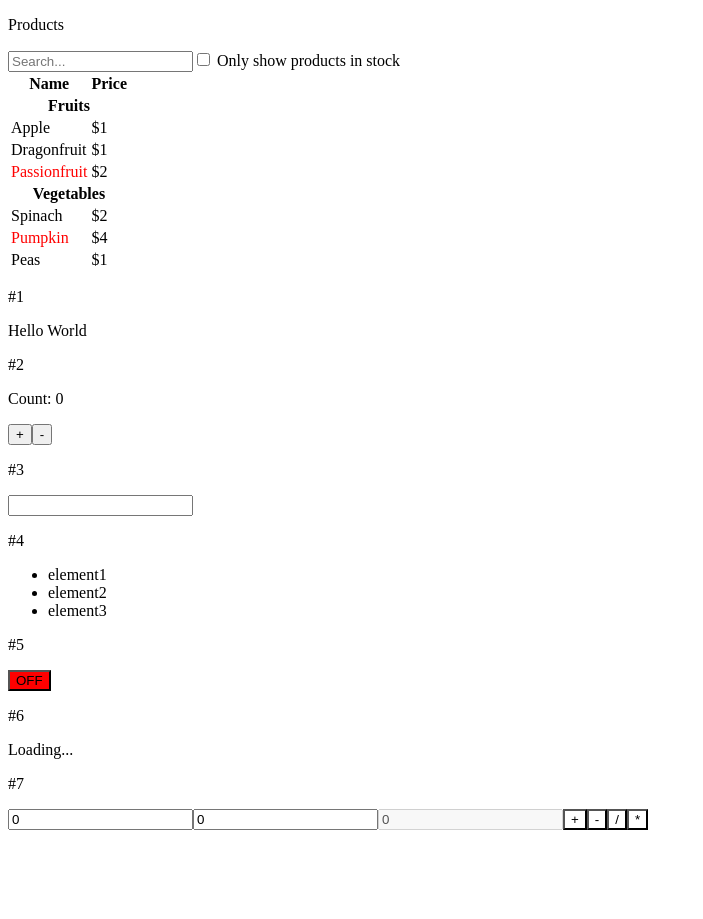
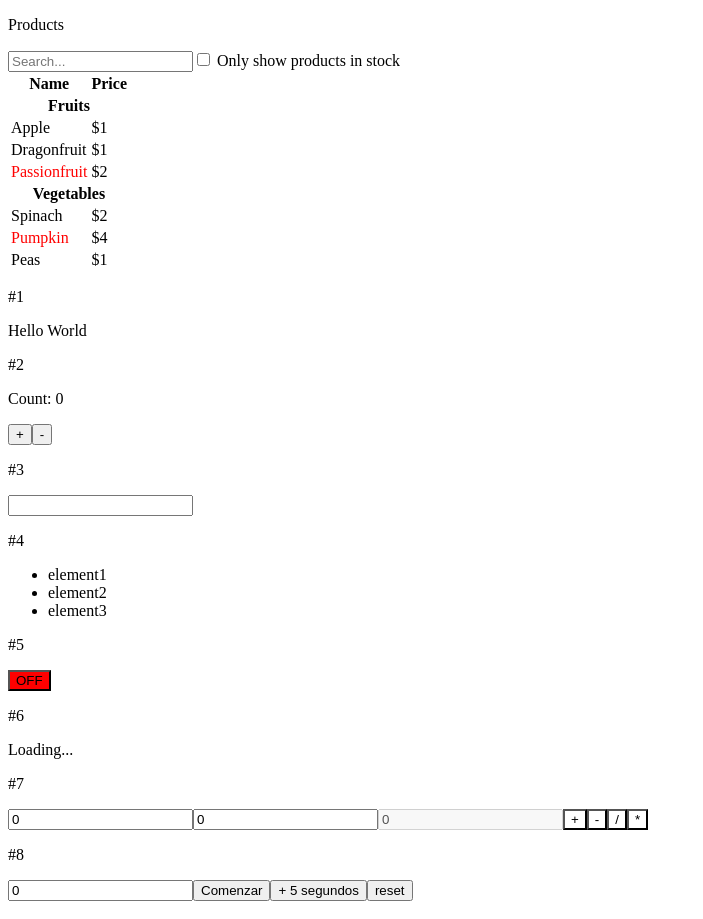
Before and after one commit to WizardRRR/thinking-react, a React (Vite) app: page / in a window 1280 px wide. Shown: the top 919 px of the page, without its empty margins (0-703 px from the left). Before the commit the page ends 838 px from the top, so only its background shows below. Built offline with nearby package versions, Linux system fonts and the light colour scheme; no server answers.

Commit message:
feat: :sparkles: add exercise 8

```diff
--- a/src/app.tsx
+++ b/src/app.tsx
@@ -6,6 +6,7 @@ import {
   Greet,
   InputForm,
   List,
+  Timer,
   Toggle
 } from './components/test'
 import PRODUCTS from './data.json'
@@ -29,6 +30,8 @@ export default function App() {
       <Api />
       <p>#7</p>
       <Calculator />
+      <p>#8</p>
+      <Timer />
     </>
   )
 }
--- a/src/components/test.tsx
+++ b/src/components/test.tsx
@@ -1,11 +1,19 @@
 import { useEffect, useState } from 'react'
 
-// 1er ejercicio
+/**
+ * 1er ejercicio
+ * Componente “Hola mundo”: comience con lo básico.
+ * Cree un componente React simple que represente “¡Hola mundo!”
+ */
 export function Greet() {
   return <p>Hello World</p>
 }
 
-// 2do ejercicio
+/**
+ * 2do ejercicio
+ * Aplicación de contador: cree una aplicación de contador con botones
+ * para incrementar y disminuir el conteo.
+ */
 export function CountApp() {
   const [count, setCount] = useState(0)
   return (
@@ -17,11 +25,18 @@ export function CountApp() {
   )
 }
 
-// 3er ejercicio
+/**
+ * 3er ejercicio
+ * Entrada en tiempo real: crea un formulario que captura la entrada
+ * del usuario y la muestra en tiempo real a medida que el usuario escribe.
+ */
 export function InputForm() {
   const [value, setValue] = useState('')
   return (
-    <input type='text' value={value} onChange={(e) => setValue(e.target.value)} />
+    <>
+      <input type='text' value={value} onChange={(e) => setValue(e.target.value)} />
+      <span>{value}</span>
+    </>
   )
 }
 
@@ -83,6 +98,11 @@ export function Api() {
   return <div>{loading ? <p>Loading...</p> : JSON.stringify(post)}</div>
 }
 
+/**
+ * 7to ejercicio
+ * Aplicación de calculadora: cree una aplicación de calculadora sencilla
+ * con operaciones aritméticas básicas.
+ */
 export function Calculator() {
   const [firstNumber, setFirstNumber] = useState(0)
   const [secondNumber, setSecondNumber] = useState(0)
@@ -152,3 +172,80 @@ function ButtonOperation({
     </button>
   )
 }
+
+/** 8tvo ejercicio:
+ * Temporizador: crea un temporizador que cuente regresivamente a partir de un tiempo específico. */
+export function Timer() {
+  const [timer, setTimer] = useState(0) // sirve para capturar el input
+  const [startTimer, setStartTimer] = useState(timer) // con este estado controlamos el tiempo
+  const [isRunning, setIsRunning] = useState(false) // controlar el estado del temporizador
+  const [idInterval, setIdInterval] = useState<number | null>(null) // para detener el temporizador
+
+  const minutes = Math.floor(startTimer / 60)
+  const seconds = startTimer % 60
+
+  // crear otro estado
+  const handleClick = () => {
+    if (timer <= 0) return
+    setStartTimer(timer)
+
+    // activar bucle que reste cada segundo -1 a startTimer
+    if (!isRunning) {
+      setIsRunning(true)
+      const idInterval = setInterval(() => {
+        setStartTimer((prev) => {
+          if (prev === 1) clearInterval(idInterval) // detener bucle
+          return prev - 1
+        })
+      }, 1000)
+      setIdInterval(idInterval)
+    }
+  }
+
+  const handleReset = () => {
+    setTimer(0)
+    setStartTimer(0)
+    setIsRunning(false)
+    if (idInterval) clearInterval(idInterval)
+  }
+
+  useEffect(() => {
+    if (startTimer === 0 && isRunning) {
+      alert('Se acabo el tiempo')
+      setIsRunning(false)
+    }
+
+    return () => {
+      if (idInterval) clearInterval(idInterval)
+    }
+  }, [startTimer, isRunning, idInterval])
+
+  return (
+    <div>
+      <input
+        value={timer}
+        onChange={(e) => setTimer(Number(e.target.value))}
+        placeholder='Tiempo en segundos'
+        type='number'
+      />
+      <button onClick={handleClick}>Comenzar</button>
+      <button
+        onClick={() => {
+          if (isRunning) setStartTimer(startTimer + 5)
+          else setTimer(timer + 5)
+        }}
+      >
+        + 5 segundos
+      </button>
+      <button onClick={handleReset}>reset</button>
+      <br />
+      <br />
+      <label>Temporizador</label>
+      <br />
+      <span>
+        {minutes >= 10 ? minutes : `0${minutes}`}:
+        {seconds >= 10 ? seconds : `0${seconds}`}
+      </span>
+    </div>
+  )
+}
```
